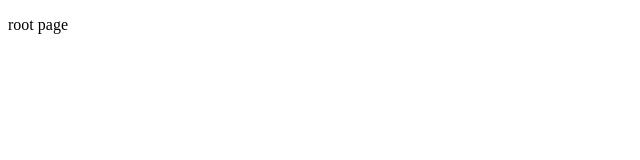
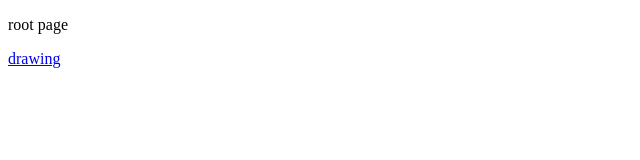
Before and after one commit to den8383/drawing, a Next.js app in the folder front/app/: page / in a window 1280 px wide. Shown: the top 160 px of the page, without its empty margins (0-640 px from the left). Built offline with nearby package versions, Linux system fonts and the light colour scheme.

Commit message:
[add] RootLink and DrawingLink

```diff
--- a/front/app/pages/index.tsx
+++ b/front/app/pages/index.tsx
@@ -1,5 +1,9 @@
+import Link from 'next/link'
 export const Home = (): JSX.Element => (
+    <div>
     <p>root page</p>
+    <Link href='/posts/drawing'>drawing</Link>
+    </div>
 )
 
 export default Home
--- a/front/app/pages/posts/drawing.tsx
+++ b/front/app/pages/posts/drawing.tsx
@@ -1,5 +1,10 @@
+import Link from 'next/link'
+
 export const Drawing = (): JSX.Element => (
+    <div>
     <p>drawing</p>
+    <Link href='/'>root</Link>
+    </div>
 )
 
 export default Drawing
```
